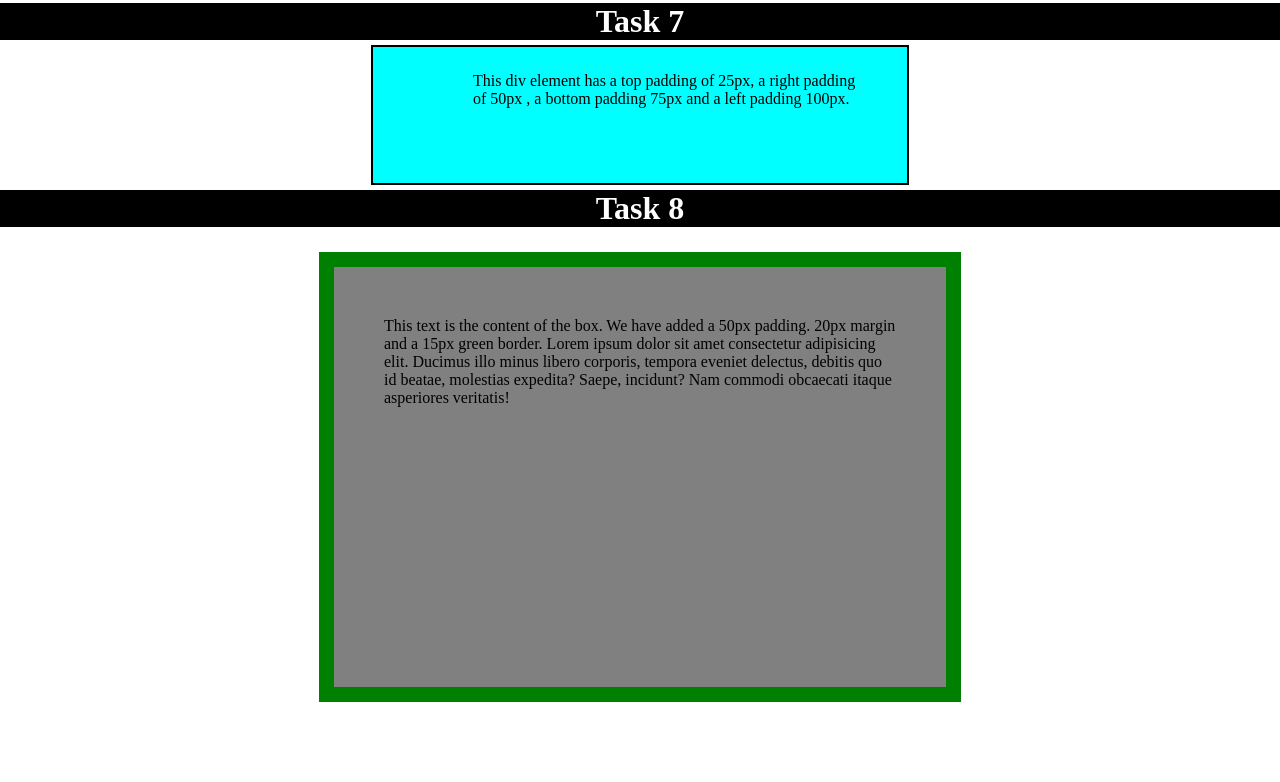
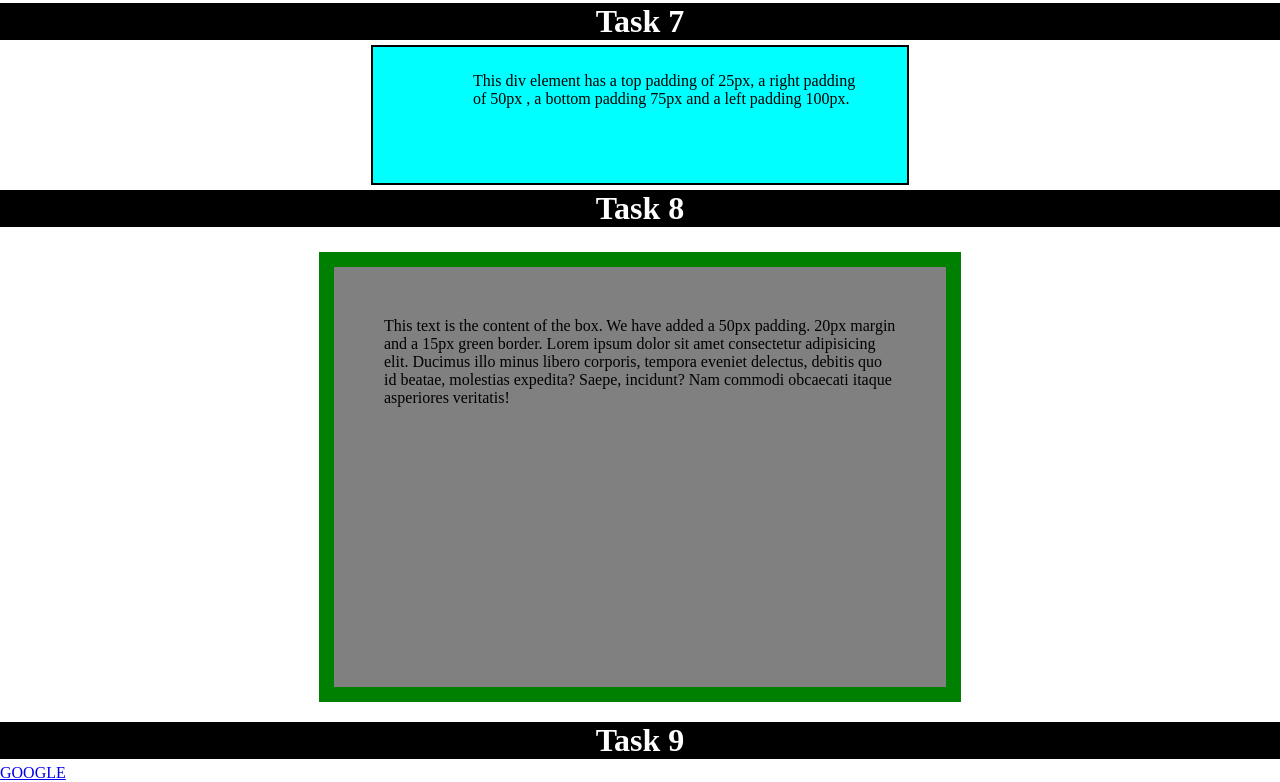
Before and after one commit to AhmedMemon7x/CSS-Lab-Task, a plain HTML site: page index.html in a window 1280 px wide. Shown: the part 1061-1843 px from the top of the page. Before the commit the page ends 1783 px from the top, so only its background shows below. Drawn offline with Linux system fonts and the light colour scheme.

Commit message:
Update index.html

```diff
--- a/index.html
+++ b/index.html
@@ -59,5 +59,8 @@
             This text is the content of the box. We have added a 50px padding. 20px margin and a 15px green border. Lorem ipsum dolor sit amet consectetur adipisicing elit. Ducimus illo minus libero corporis, tempora eveniet delectus, debitis quo id beatae, molestias expedita? Saepe, incidunt? Nam commodi obcaecati itaque asperiores veritatis!
         </div>
     </div>
+    <!-- Task 9 -->
+    <h1 style="background-color: black;color: white;text-align: center;margin-bottom: 5px;">Task 9</h1>
+    <a href="/index2.html">GOOGLE</a>
 </body>
 </html>
```
